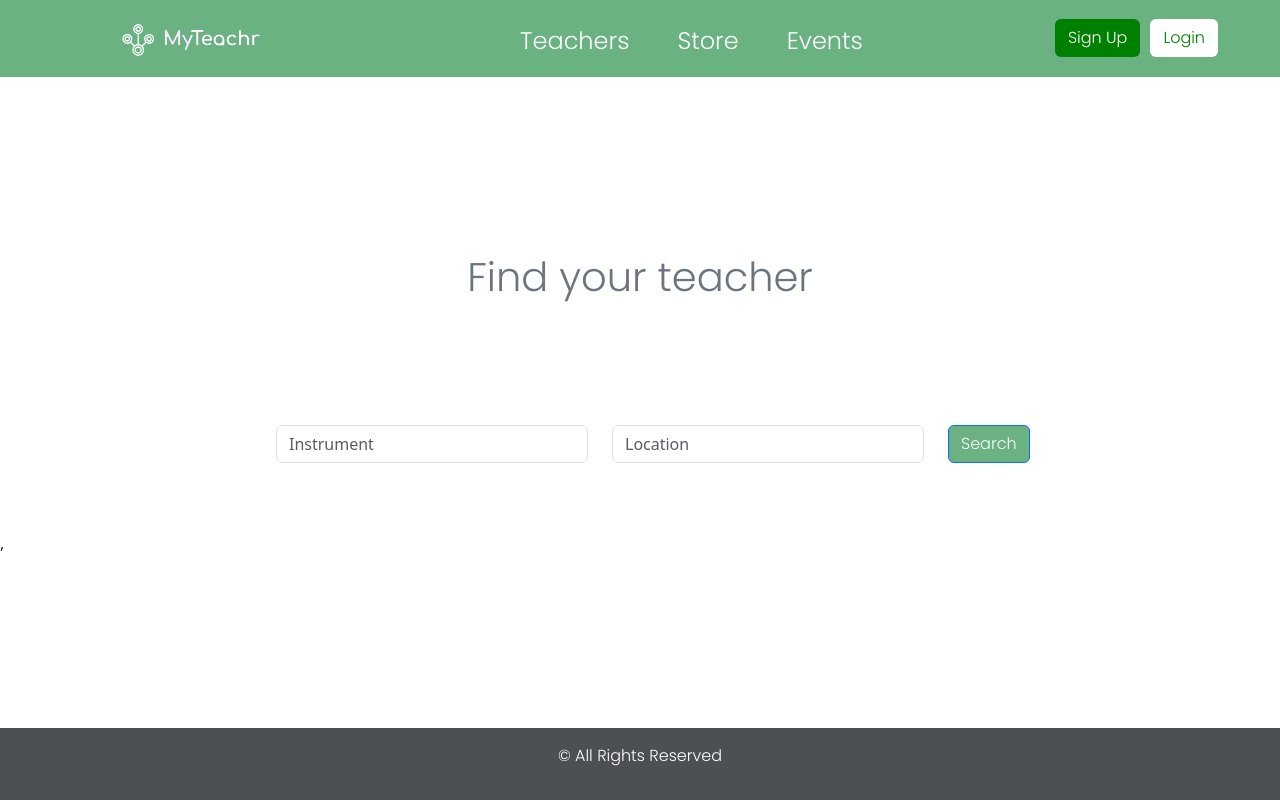
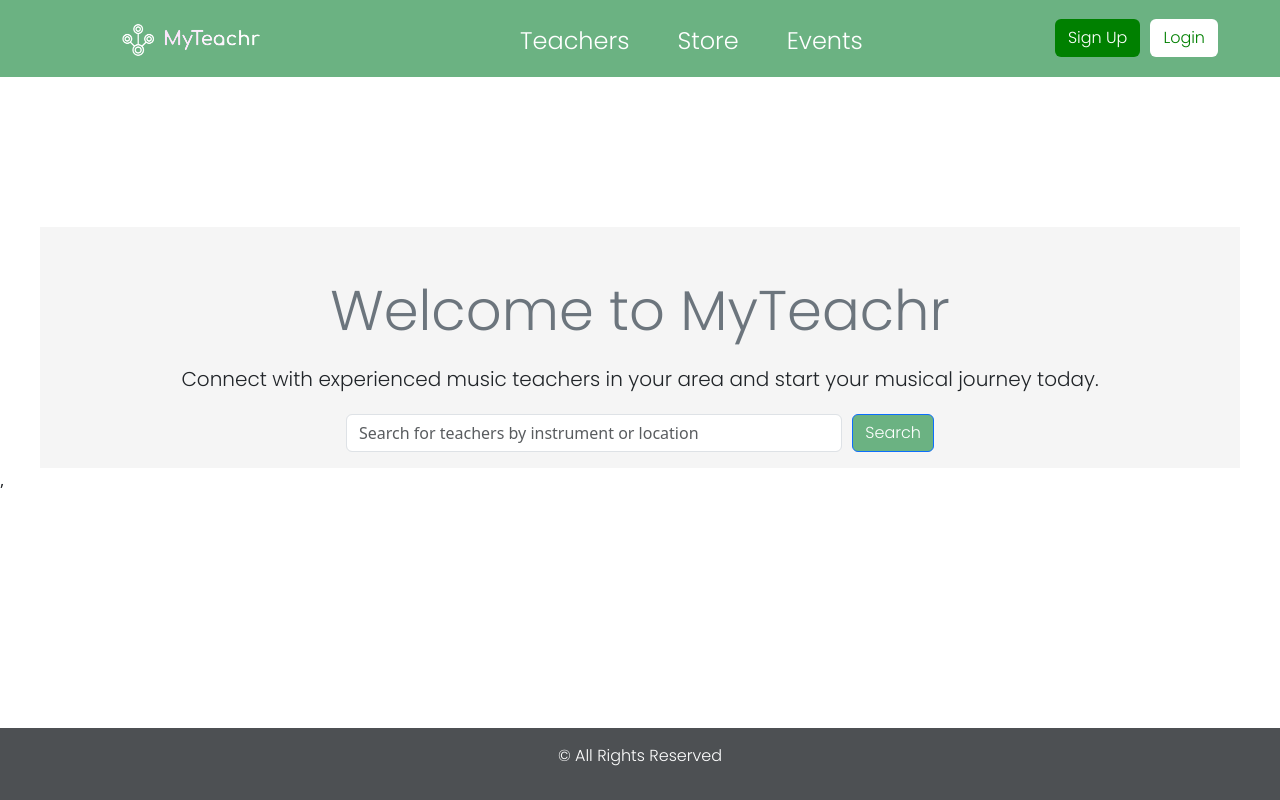
Before and after one commit to dtumuhaise/MyTeachr, a React (Create React App) app in the folder myteachr/: page / in a window 1280 px wide. Built offline with nearby package versions, Linux system fonts and the light colour scheme.

Commit message:
changes to home page

```diff
--- a/myteachr/src/components/Home.js
+++ b/myteachr/src/components/Home.js
@@ -1,65 +1,68 @@
-import React, {useState} from "react";
+import React, { useState } from "react";
 import { useNavigate } from "react-router-dom";
 import "bootstrap/dist/css/bootstrap.min.css";
 import "../css/Home.css";
 
 const Home = () => {
   const navigate = useNavigate();
-  const [instrument, setInstrument] = useState("");
-  const [location, setLocation] = useState("");
+  const [searchQuery, setSearchQuery] = useState("");
 
-
-  const handleClick = () => {
-    navigate(`/teachers?instrument=${instrument}&location=${location}`);
-  }
+  const handleSearch = () => {
+    navigate(`/teachers?search=${searchQuery}`);
+  };
 
   const handleKeyDown = (e) => {
     if (e.key === "Enter") {
-      handleClick();
+      handleSearch();
     }
   };
 
+  return (
+    <div
+      style={{ marginTop: "150px", backgroundColor: "#f5f5f5" }}
+      className="container">
+      <div className="row mt-5">
 
-
-  return (
-    <div>
-      <div className="banner text-black text-center py-5">
-        <h1 className="text-secondary font-family-poppins">Find your teacher</h1>
-      </div>
-
-      <div className="searchArea">
-        <div className="row">
-          <div className="col-md-4">
+        <div
+          style={{ marginTop: "50px" }}
+          className="">
+          <h3
+            style={{ marginBottom: "20px", display: "flex", justifyContent: "center", fontFamily: "Poppins", color: "#6C757D" }}
+            className="display-4">Welcome to MyTeachr</h3>
+          <p
+            style={{ marginBottom: "20px", display: "flex", justifyContent: "center" }}
+            className="lead">
+            Connect with experienced music teachers in your area and start your
+            musical journey today.
+          </p>
+          <div
+            style={{ display: "flex", justifyContent: "center" }}
+            className="input-group mb-3">
+             <div
+              style={{ display: "flex", justifyContent: "center"}}
+              class="col-md-6">
             <input
               type="text"
               className="form-control"
-              placeholder="Instrument"
-              value={instrument}
-              onChange={(e) => setInstrument(e.target.value)}
+              placeholder="Search for teachers by instrument or location"
+              value={searchQuery}
+              onChange={(e) => setSearchQuery(e.target.value)}
               onKeyDown={handleKeyDown}
-
             />
-          </div>
-          <div className="col-md-4">
-            <input
-              type="text"
-              className="form-control"
-              placeholder="Location"
-              value={location}
-              onChange={(e) => setLocation(e.target.value)}
-              onKeyDown={handleKeyDown}
-
-            />
-          </div>
-
-          <div className="col-md-4">
-            <button className="btn btn-primary btn-block" onClick={handleClick}>
-              Search
-            </button>
+            <div className="input-group-append">
+              <button
+                style={{ marginLeft: "10px" }}
+                className="btn btn-primary"
+                type="button"
+                onClick={handleSearch}
+              >
+                Search
+              </button>
+            </div>
+            </div>
           </div>
         </div>
       </div>
-
     </div>
   );
 };
--- a/myteachr/src/components/Teachers.js
+++ b/myteachr/src/components/Teachers.js
@@ -6,9 +6,11 @@ import { Modal, Button } from 'react-bootstrap';
 
 
 
-function Teachers() {
+function Teachers({ instrument, location}) {
   const [filter, setFilter] = useState({ instrument: '', location: '' });
   const [selectedTeacher, setSelectedTeacher] = useState(null);
+
+
 
   const handleFilterChange = (e) => {
     const { name, value } = e.target;
@@ -42,6 +44,8 @@ function Teachers() {
   const handleSearch = () => {
     console.log(`Search clicked`);
   };
+
+
 
   return (
     <div className="container">
@@ -84,12 +88,15 @@ function Teachers() {
         {filteredUsers.map((user, index) => (
           <div key={index} className="col-md-4 mb-4">
             <div className="card" >
+
+              <div className='profilePic'>
                 <span
                       className="link items"
                       onClick={() => openProfileModal(user)}
                       style={{ cursor: 'pointer' }}>
                       <img src={user.profilePicUrl} alt={`${user.firstName} ${user.lastName}`} className="card-img-top img-fluid rounded-circle custom-img-size"/>
                     </span>
+              </div>
 
               <div className="card-body">
                 <h2 className="card-title">
--- a/myteachr/src/css/Teachers.css
+++ b/myteachr/src/css/Teachers.css
@@ -41,3 +41,7 @@ p, h2{
     padding: 1em;
 
 }
+
+.profilePic{
+    padding-top: 2em;
+}
```
Lines whose indentation alone changed are shown as unchanged.
